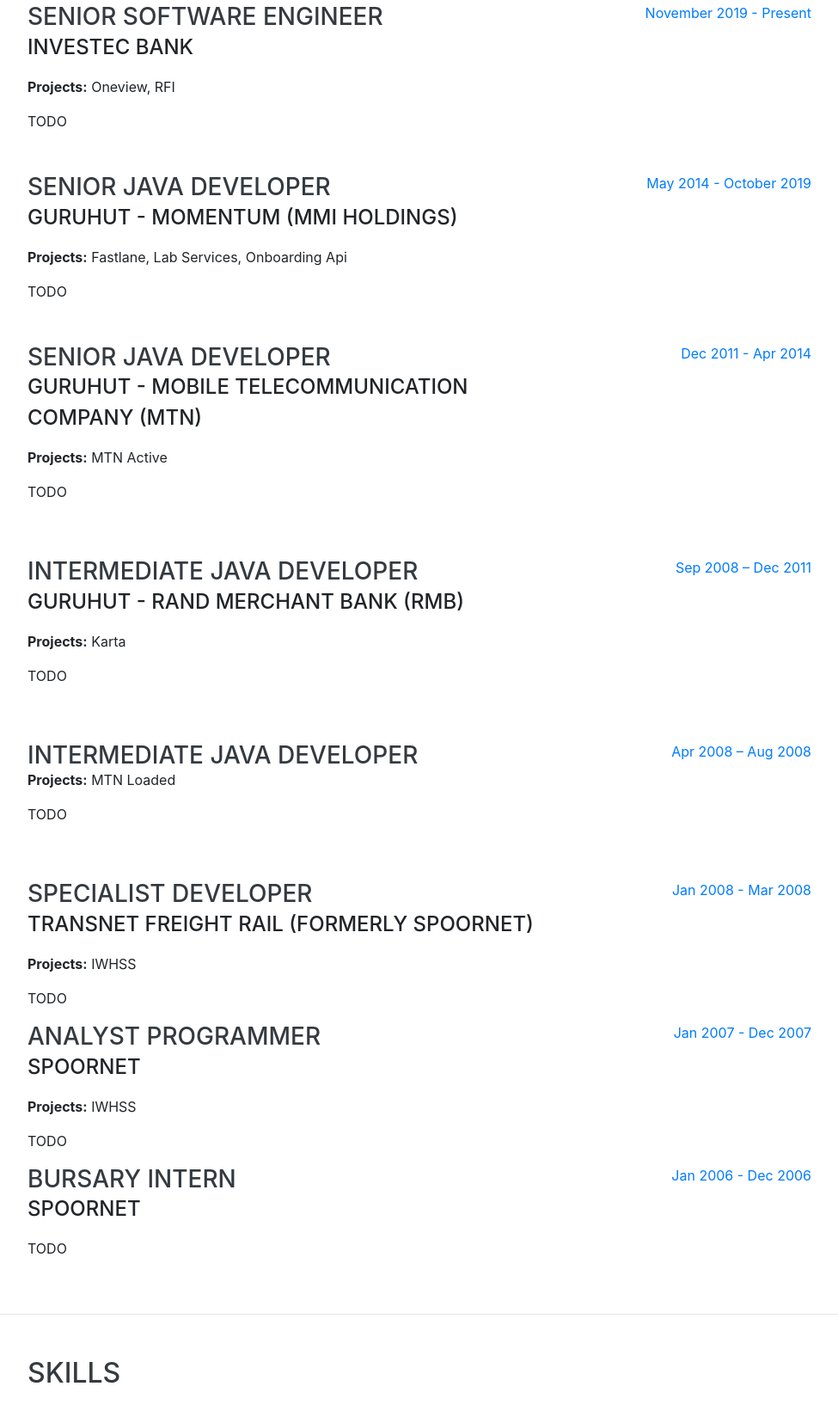
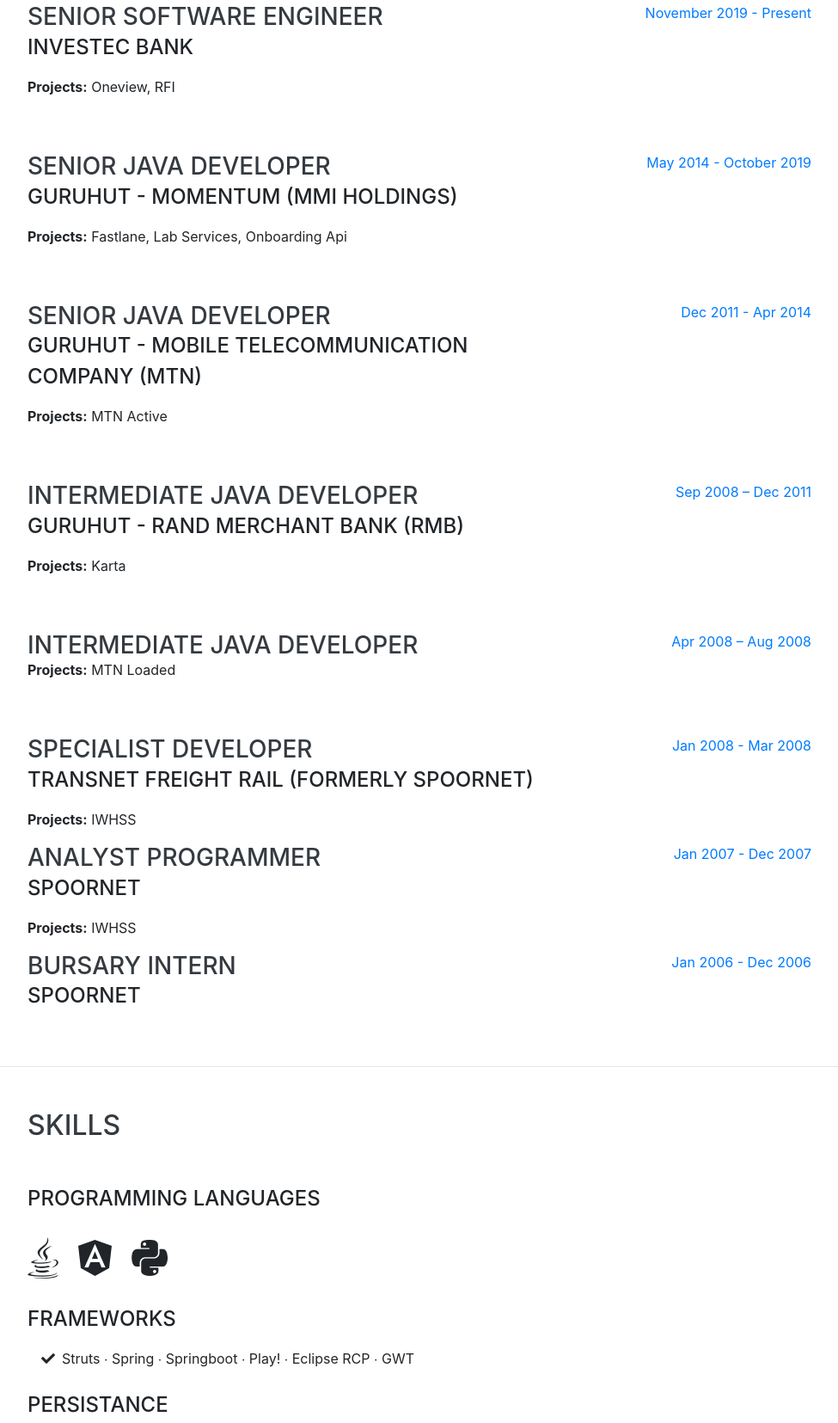
Before and after one commit to Thulani/thulani.github.io, a website with bundled scripts: page index.html in a window 1280 px wide. Shown: the part 2534-4189 px from the top of the page at 86% size, without its empty margins (288-1263 px from the left). Built offline with nearby package versions, Linux system fonts and the light colour scheme; a web font is replaced by a local one.

Commit message:
Update index.html

```diff
--- a/index.html
+++ b/index.html
@@ -197,7 +197,7 @@
                     <h3 class="mb-0">Senior Software Engineer</h3>
                     <div class="subheading mb-3">Investec Bank</div>
                     <p><strong>Projects:</strong> Oneview, RFI</p>
-                    <div>TODO</div>
+                    <!-- <p>TODO</p> -->
                 </div>
                 <div class="resume-date text-md-right">
                     <span class="text-primary">November 2019 - Present</span>
@@ -209,7 +209,7 @@
                     <h3 class="mb-0">Senior Java Developer</h3>
                     <div class="subheading mb-3">Guruhut - Momentum (MMI Holdings)</div>
                     <p><strong>Projects:</strong> Fastlane, Lab Services, Onboarding Api</p>
-                    <div>TODO</div>
+                    <!-- <p>TODO</p> -->
                 </div>
                 <div class="resume-date text-md-right">
                     <span class="text-primary">May 2014 - October 2019</span>
@@ -221,7 +221,7 @@
                     <h3 class="mb-0">Senior Java Developer</h3>
                     <div class="subheading mb-3">Guruhut - Mobile Telecommunication Company (MTN)</div>
                     <p><strong>Projects:</strong> MTN Active</p>
-                    <p>TODO</p>
+                    <!-- <p>TODO</p> -->
                 </div>
                 <div class="resume-date text-md-right">
                     <span class="text-primary">Dec 2011 - Apr 2014</span>
@@ -233,7 +233,7 @@
                     <h3 class="mb-0">Intermediate Java Developer</h3>
                     <div class="subheading mb-3">Guruhut - Rand Merchant Bank (RMB)</div>
                     <p><strong>Projects:</strong> Karta</p>
-                    <p>TODO</p>
+                    <!-- <p>TODO</p> -->
                 </div>
                 <div class="resume-date text-md-right">
                     <span class="text-primary">Sep 2008 – Dec 2011</span>
@@ -244,7 +244,7 @@
                 <div class="resume-content">
                     <h3 class="mb-0">Intermediate Java Developer</h3>
                     <p><strong>Projects:</strong> MTN Loaded</p>
-                    <p>TODO</p>
+                    <!-- <p>TODO</p> -->
                 </div>
                 <div class="resume-date text-md-right">
                     <span class="text-primary">Apr 2008 – Aug 2008</span>
@@ -256,7 +256,7 @@
                     <h3 class="mb-0">Specialist Developer</h3>
                     <div class="subheading mb-3">Transnet Freight Rail (Formerly Spoornet)</div>
                     <p><strong>Projects:</strong> IWHSS</p>
-                    <p>TODO</p>
+                    <!-- <p>TODO</p> -->
                 </div>
                 <div class="resume-date text-md-right">
                     <span class="text-primary">Jan 2008 - Mar 2008</span>
@@ -268,7 +268,7 @@
                     <h3 class="mb-0">Analyst Programmer</h3>
                     <div class="subheading mb-3">Spoornet</div>
                     <p><strong>Projects:</strong> IWHSS</p>
-                    <p>TODO</p>
+                    <!-- <p>TODO</p> -->
                 </div>
                 <div class="resume-date text-md-right">
                     <span class="text-primary">Jan 2007 - Dec 2007</span>
@@ -279,7 +279,7 @@
                 <div class="resume-content">
                     <h3 class="mb-0">Bursary Intern</h3>
                     <div class="subheading mb-3">Spoornet</div>
-                    <p>TODO</p>
+                    <!-- <p>TODO</p> -->
                 </div>
                 <div class="resume-date text-md-right">
                     <span class="text-primary">Jan 2006 - Dec 2006</span>
@@ -360,8 +360,8 @@
             <h2 class="mb-5">Interests</h2>
             <p>Apart from being a software developer, I enjoy most of my time being indoors. I spend a large amount of
                 my free time exploring the latest technology advancements.</p>
-            <p class="mb-0">When forced outdoors, I follow a number of sci-fi and fantasy genre movies and television
-                shows, I am an aspiring chef.</p>
+            <p class="mb-0">When forced outdoors, you'll find me either at a soccer pitch, a local resturant or on my way to an interesting travel destination. Yes, I travel, I
+            love travelling to all different parts of our small world in the interest of seeking adverture.</p>
         </div>
     </section>
 
```
